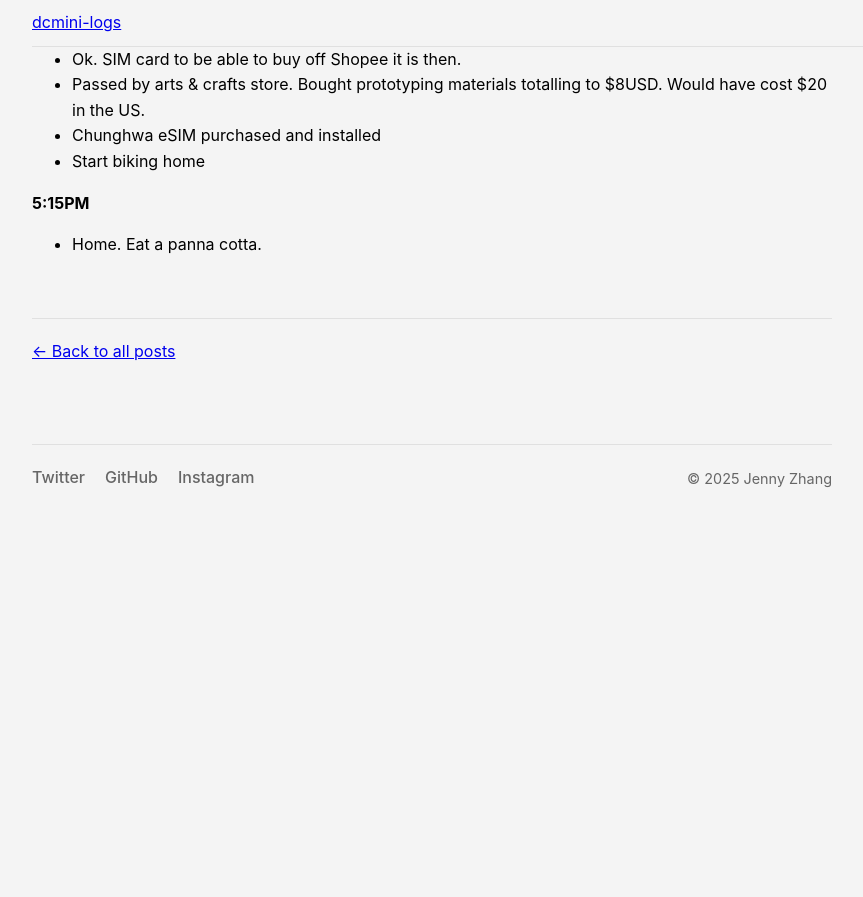
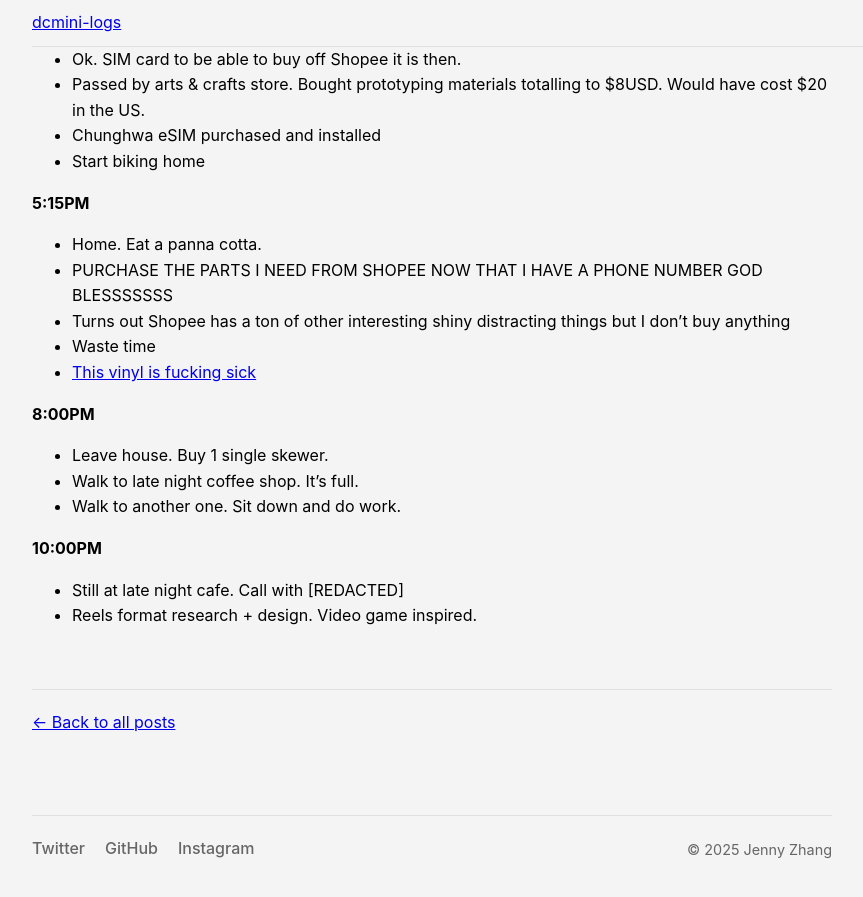
Before and after one commit to cowjuh/dcmini-logs, a Jekyll site: the page built from _posts/2025-07-07-It's supposed to rain.md, in a window 1280 px wide and 900 px high, scrolled down 1540 px. Shown: the top 897 px of the window, without its empty margins (208-1071 px from the left). Built offline with Jekyll 4.4.1, drawn with Linux system fonts in a browser that asks for light colours; before the commit the page ends 2071 px from its top, so only the background shows below that.

Commit message:
Finish it's supposed to rain blog

```diff
--- a/_posts/2025-07-07-It's supposed to rain.md
+++ b/_posts/2025-07-07-It's supposed to rain.md
@@ -2,7 +2,7 @@
 layout: post
 title: "It's supposed to rain"
 date: 2025-07-07
-excerpt: "wip"
+excerpt: "A day of truly focused work, slamming through my tasks, learning, enjoying."
 ---
 
 ## Todo
@@ -53,3 +53,16 @@ excerpt: "wip"
 
 **5:15PM**
 - Home. Eat a panna cotta.
+- PURCHASE THE PARTS I NEED FROM SHOPEE NOW THAT I HAVE A PHONE NUMBER GOD BLESSSSSSS
+- Turns out Shopee has a ton of other interesting shiny distracting things but I don't buy anything
+- Waste time
+- [This vinyl is fucking sick](https://youtu.be/DIiZaNmo5qI?si=n0KYAWvfaMTV_hEm)
+
+**8:00PM**
+- Leave house. Buy 1 single skewer.
+- Walk to late night coffee shop. It's full.
+- Walk to another one. Sit down and do work.
+
+**10:00PM**
+- Still at late night cafe. Call with [REDACTED]
+- Reels format research + design. Video game inspired.
```
